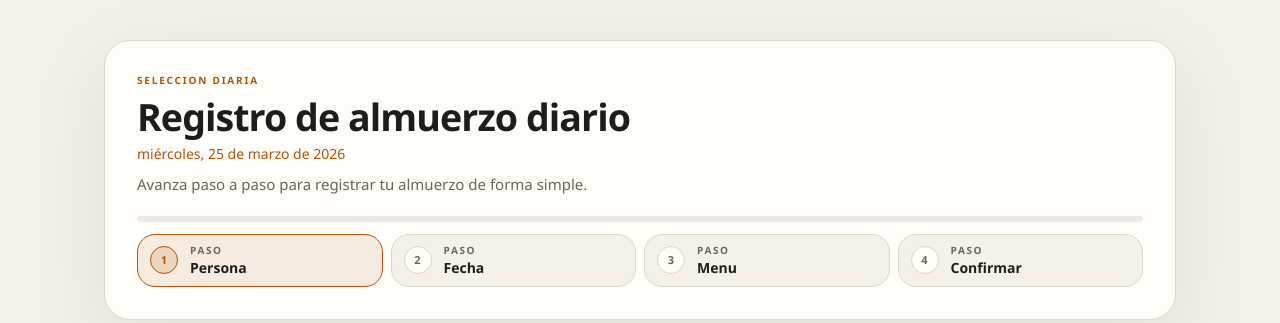
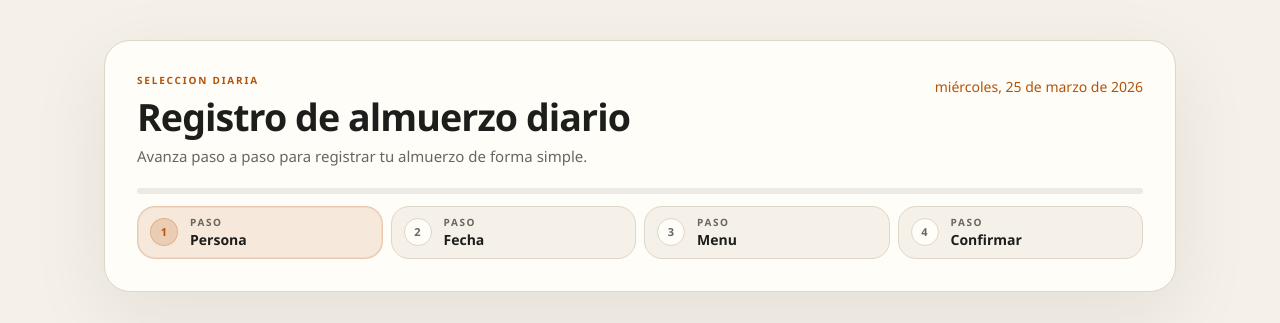
Before and after one commit to strabagdev/lunch-selector, a Next.js app: page / in a window 1280 px wide. Shown: the top 323 px of the page. Built offline with nearby package versions, Linux system fonts and the light colour scheme; no server answers; the database is empty.

Commit message:
Polish admin views and wizard states

```diff
--- /dev/null
+++ b/app/admin/confirm-submit-button.tsx
@@ -0,0 +1,34 @@
+"use client";
+
+type ConfirmSubmitButtonProps = {
+  children: React.ReactNode;
+  className: string;
+  confirmMessage: string;
+  disabled?: boolean;
+};
+
+export default function ConfirmSubmitButton({
+  children,
+  className,
+  confirmMessage,
+  disabled = false,
+}: ConfirmSubmitButtonProps) {
+  return (
+    <button
+      type="submit"
+      disabled={disabled}
+      onClick={(event) => {
+        if (disabled) {
+          return;
+        }
+
+        if (!window.confirm(confirmMessage)) {
+          event.preventDefault();
+        }
+      }}
+      className={className}
+    >
+      {children}
+    </button>
+  );
+}
--- a/app/admin/menu-config/page.tsx
+++ b/app/admin/menu-config/page.tsx
@@ -342,6 +342,9 @@ export default async function AdminMenuConfigPage({
                 <div className="space-y-2">
                   <div className="flex flex-wrap items-center gap-2">
                     <span className="rounded-full bg-background px-2.5 py-1 text-[11px] font-semibold text-muted">
+                      {menuDay.options.length} opciones
+                    </span>
+                    <span className="rounded-full bg-background px-2.5 py-1 text-[11px] font-semibold text-muted">
                       {menuDay._count.selections} selecciones
                     </span>
                   </div>
@@ -373,14 +376,14 @@ export default async function AdminMenuConfigPage({
                 </div>
               </div>
 
+              {editingMenuDayId === menuDay.id ? (
                 <div className="mt-6 space-y-3">
                   {menuDay.options.length === 0 ? (
                     <div className="rounded-2xl border border-dashed border-border bg-background px-4 py-4 text-sm leading-6 text-muted">
                       Esta fecha todav&iacute;a no tiene opciones configuradas.
                     </div>
                   ) : (
-                  menuDay.options.map((option) =>
-                    editingMenuDayId === menuDay.id ? (
+                    menuDay.options.map((option) => (
                       <div
                         key={option.id}
                         className="rounded-2xl border border-border bg-background px-4 py-4"
@@ -449,31 +452,31 @@ export default async function AdminMenuConfigPage({
                           </div>
                         </div>
                       </div>
+                    ))
+                  )}
+                </div>
               ) : (
-                      <div
+                <div className="mt-4 flex flex-wrap gap-2">
+                  {menuDay.options.length === 0 ? (
+                    <span className="text-sm text-muted">
+                      Sin opciones configuradas
+                    </span>
+                  ) : (
+                    menuDay.options.map((option) => (
+                      <span
                         key={option.id}
-                        className="flex flex-col gap-3 rounded-2xl border border-border bg-background px-4 py-4 sm:flex-row sm:items-center sm:justify-between"
-                      >
-                        <div className="flex flex-wrap items-center gap-2">
-                          <span className="text-sm font-semibold">{option.name}</span>
-                          <span
-                            className={`rounded-full px-2.5 py-1 text-[11px] font-semibold ${
+                        className={`rounded-full px-3 py-1.5 text-xs font-medium ${
                           option.isAvailable
-                                ? "bg-[rgba(27,94,32,0.08)] text-[rgb(27,94,32)]"
-                                : "bg-[rgba(107,102,93,0.1)] text-muted"
+                            ? "border border-border bg-background text-foreground"
+                            : "border border-border bg-surface text-muted"
                         }`}
                       >
-                            {option.isAvailable ? "Disponible" : "Oculta"}
+                        {option.name}
                       </span>
-                        </div>
-                        <span className="text-xs font-semibold uppercase tracking-[0.14em] text-muted">
-                          Orden {option.sortOrder}
-                        </span>
-                      </div>
-                    ),
-                  )
+                    ))
                   )}
                 </div>
+              )}
 
               {editingMenuDayId === menuDay.id ? (
                 <div className="mt-6 rounded-[1.5rem] border border-border bg-background p-5">
--- a/app/admin/page.tsx
+++ b/app/admin/page.tsx
@@ -1,5 +1,7 @@
 import Link from "next/link";
+import { revalidatePath } from "next/cache";
 import { prisma } from "@/lib/prisma";
+import ConfirmSubmitButton from "@/app/admin/confirm-submit-button";
 
 export const dynamic = "force-dynamic";
 
@@ -34,6 +36,33 @@ function formatShortMenuDate(date: Date) {
 export default async function AdminPage({ searchParams }: AdminPageProps) {
   const resolvedSearchParams = await searchParams;
   const requestedMenuDayId = getMenuDayParam(resolvedSearchParams.menuDay);
+
+  async function deleteMenuOption(formData: FormData) {
+    "use server";
+
+    const optionId = String(formData.get("optionId") ?? "");
+
+    if (!optionId) {
+      return;
+    }
+
+    const selectionCount = await prisma.lunchSelection.count({
+      where: { menuOptionId: optionId },
+    });
+
+    if (selectionCount > 0) {
+      return;
+    }
+
+    await prisma.menuOption.delete({
+      where: { id: optionId },
+      select: { id: true },
+    });
+
+    revalidatePath("/admin");
+    revalidatePath("/admin/menu-config");
+    revalidatePath("/");
+  }
 
   const menuDays = await prisma.menuDay.findMany({
     where: {
@@ -173,9 +202,25 @@ export default async function AdminPage({ searchParams }: AdminPageProps) {
                       </p>
                       <h4 className="text-sm font-semibold">{option.name}</h4>
                     </div>
-                    <span className="rounded-full bg-surface px-3 py-1 text-xs font-semibold text-muted">
-                      {selectionsByOption.get(option.id) ?? 0}
-                    </span>
+                    <div className="flex items-center gap-3">
+                      <span className="rounded-full bg-surface px-3 py-1 text-xs font-semibold text-muted">
+                        {selectionsByOption.get(option.id) ?? 0}
+                      </span>
+                      <form action={deleteMenuOption}>
+                        <input type="hidden" name="optionId" value={option.id} />
+                        <ConfirmSubmitButton
+                          confirmMessage="Se eliminará esta opción del menú. ¿Quieres continuar?"
+                          disabled={(selectionsByOption.get(option.id) ?? 0) > 0}
+                          className={`rounded-2xl border px-3 py-2 text-xs font-medium transition-colors ${
+                            (selectionsByOption.get(option.id) ?? 0) > 0
+                              ? "cursor-not-allowed border-border bg-surface text-muted opacity-60"
+                              : "border-[rgba(154,52,18,0.18)] bg-[rgba(154,52,18,0.06)] text-[rgb(154,52,18)] hover:bg-[rgba(154,52,18,0.1)]"
+                          }`}
+                        >
+                          Eliminar
+                        </ConfirmSubmitButton>
+                      </form>
+                    </div>
                   </div>
                 </div>
               ))}
--- a/app/globals.css
+++ b/app/globals.css
@@ -7,6 +7,11 @@
   --muted: #6b665d;
   --border: #ded6c8;
   --accent: #b45309;
+  --success: #2f6f4f;
+  --success-soft: rgba(47, 111, 79, 0.12);
+  --success-border: rgba(47, 111, 79, 0.22);
+  --accent-soft: rgba(180, 83, 9, 0.12);
+  --accent-border: rgba(180, 83, 9, 0.22);
 }
 
 @theme inline {
--- a/app/home-flow.tsx
+++ b/app/home-flow.tsx
@@ -90,6 +90,7 @@ export function HomeFlow({
     <>
       <section className="rounded-[26px] border border-border bg-surface p-6 shadow-[0_24px_80px_rgba(29,29,27,0.08)] sm:p-8">
         <div className="space-y-5">
+          <div className="flex flex-col gap-3 sm:flex-row sm:items-start sm:justify-between">
             <div className="max-w-xl space-y-2.5">
               <p className="text-[10px] font-semibold uppercase tracking-[0.18em] text-accent">
                 Seleccion diaria
@@ -98,17 +99,20 @@ export function HomeFlow({
                 <h1 className="text-3xl font-semibold leading-none tracking-tight sm:text-4xl xl:text-[2.35rem]">
                   Registro de almuerzo diario
                 </h1>
-              <p className="text-sm font-medium text-accent">{todayLabel}</p>
                 <p className="text-[15px] leading-6 text-muted">
                   Avanza paso a paso para registrar tu almuerzo de forma simple.
                 </p>
               </div>
             </div>
+            <p className="text-sm font-medium text-accent sm:pt-1 sm:text-right">
+              {todayLabel}
+            </p>
+          </div>
 
           <div className="space-y-3">
             <div className="h-1.5 overflow-hidden rounded-full bg-[rgba(107,102,93,0.12)]">
               <div
-                className="h-full rounded-full bg-[linear-gradient(90deg,rgba(180,83,9,0.88),rgba(217,119,6,0.74))] transition-[width] duration-300"
+                className="h-full rounded-full bg-[linear-gradient(90deg,var(--success),rgba(88,153,113,0.85))] transition-[width] duration-300"
                 style={{
                   width: `${Math.max(
                     0,
@@ -121,39 +125,51 @@ export function HomeFlow({
             <div className="grid gap-2 sm:grid-cols-4">
               {STEPS.map((item) => {
                 const isCurrent = currentStep === item.step;
-                const isDone =
+                const hasCompletedData =
                   (item.step === 1 && canAdvanceFromStep1) ||
                   (item.step === 2 && canAdvanceFromStep2) ||
-                  (item.step === 3 && canAdvanceFromStep3);
+                  (item.step === 3 && canAdvanceFromStep3) ||
+                  (item.step === 4 && currentStep === 5);
+                const isDone = item.step < currentStep && hasCompletedData;
 
                 return (
                   <div
                     key={item.step}
                     className={`flex items-center gap-3 rounded-[18px] border px-3 py-2 ${
                       isCurrent
-                        ? "border-[var(--accent)] bg-[rgba(180,83,9,0.1)]"
+                        ? "border-[var(--accent-border)] bg-[var(--accent-soft)] shadow-[inset_0_0_0_1px_rgba(180,83,9,0.08)]"
                         : isDone
-                          ? "border-[rgba(180,83,9,0.16)] bg-[rgba(180,83,9,0.05)]"
+                          ? "border-[var(--success-border)] bg-[var(--success-soft)]"
                           : "border-border bg-background"
                     }`}
                   >
                     <span
                       className={`flex h-7 w-7 shrink-0 items-center justify-center rounded-full border text-[11px] font-semibold ${
                         isCurrent
-                          ? "border-[var(--accent)] bg-[rgba(180,83,9,0.14)] text-[var(--accent)]"
+                          ? "border-[var(--accent-border)] bg-[rgba(180,83,9,0.18)] text-[var(--accent)]"
                           : isDone
-                            ? "border-[rgba(180,83,9,0.22)] bg-[rgba(180,83,9,0.08)] text-[var(--accent)]"
+                            ? "border-[var(--success-border)] bg-[rgba(47,111,79,0.16)] text-[var(--success)]"
                             : "border-border bg-surface text-muted"
                       }`}
                     >
-                      {item.step}
+                      {isDone && !isCurrent ? "✓" : item.step}
                     </span>
 
                     <div className="min-w-0">
-                      <p className="text-[10px] font-semibold uppercase tracking-[0.16em] text-muted">
+                      <p
+                        className={`text-[10px] font-semibold uppercase tracking-[0.16em] ${
+                          isDone && !isCurrent ? "text-[var(--success)]" : "text-muted"
+                        }`}
+                      >
                         Paso
                       </p>
-                      <p className="truncate text-sm font-semibold">{item.title}</p>
+                      <p
+                        className={`truncate text-sm font-semibold ${
+                          isDone && !isCurrent ? "text-[var(--success)]" : ""
+                        }`}
+                      >
+                        {item.title}
+                      </p>
                     </div>
                   </div>
                 );
```
Lines whose indentation alone changed are shown as unchanged.
